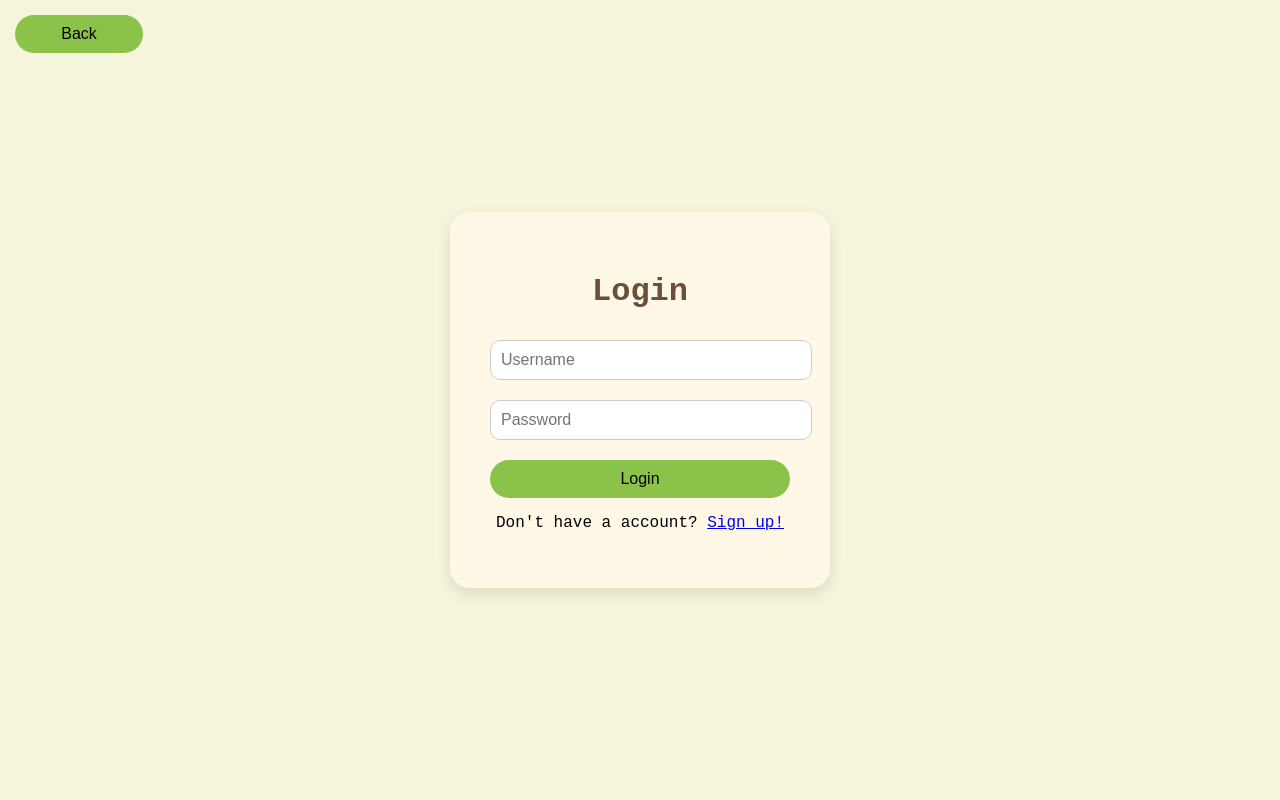
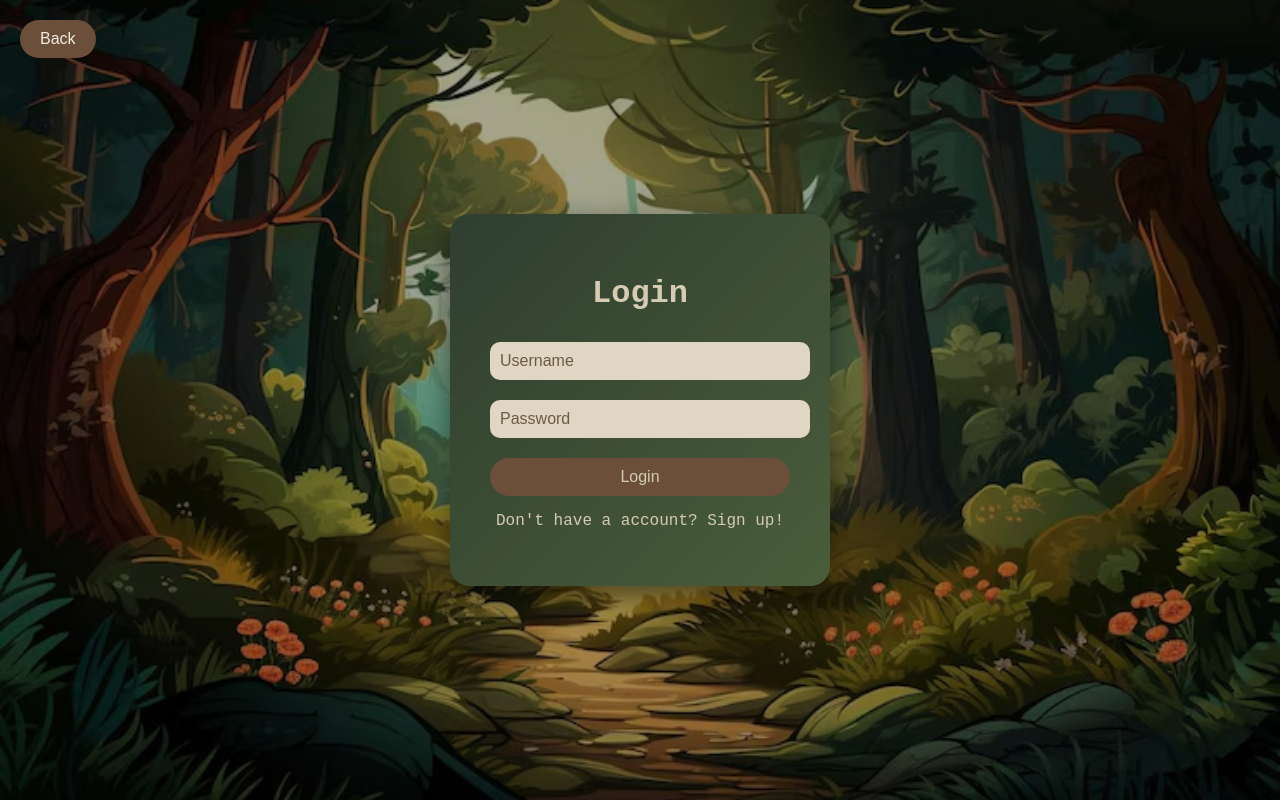
Before and after one commit to carson-fn/BracketBeaver, a React (Vite) app in the folder frontend/: page /login in a window 1280 px wide. Built offline with nearby package versions, Linux system fonts and the light colour scheme; a web font is replaced by a local one.

Commit message:
finished css styling and began password hashing + sign in restrictions

```diff
--- a/frontend/src/pages/landing/LandingPage.tsx
+++ b/frontend/src/pages/landing/LandingPage.tsx
@@ -2,7 +2,6 @@ import React, { useState } from "react";
 import { useNavigate } from "react-router-dom";
 import { callHelloAPI } from "../../api/helloApi";
 import "./styles/landingStyles.css";
-import testImage from "./imgs/test.jpg";
 
 function LandingPage() {
   const [message, setMessage] = useState("");
@@ -18,7 +17,6 @@ function LandingPage() {
 
   return (
     <div className="landing-page">
-      <div className="photo-1"><img src={testImage} alt="test" /></div>
       <div className="landing-card">
         <h1 className="landing-title">Bracket Beaver</h1>
         <h3 className="landing-subtitle">
@@ -35,10 +33,6 @@ function LandingPage() {
 
         <p className="landing-message">{message}</p>
       </div>
-      <div className="photo-2"><img src={testImage} alt="test" /></div>
-      <div className="photo-3"><img src={testImage} alt="test" /></div>
-      <div className="photo-4"><img src={testImage} alt="test" /></div>
-      <div className="photo-5"><img src={testImage} alt="test" /></div>
     </div>
   );
 }
--- a/frontend/src/pages/landing/styles/landingStyles.css
+++ b/frontend/src/pages/landing/styles/landingStyles.css
@@ -1,29 +1,59 @@
 body {
+  margin: 0;
+  padding: 0;
   background-color: #F5F5DC;
   font-family: sans-serif;
 }
 
 .landing-page {
+  position: relative;
+  width: 100%;
+  height: 100vh;
+
+  background-image: url("../../imgs/forest_backround.avif");
+  background-size: cover;
+  background-position: center;
+  background-repeat: no-repeat;
+
+  display: flex;
+  justify-content: center;
+  align-items: center;
   text-align: center;
-  display: grid;
-  grid-template-rows: repeat(2, 1fr);
-  grid-template-columns: repeat(3, 1fr);
-  gap: 50px;
-  margin-top: 100px;
+}
+
+.landing-page::before {
+  content: "";
+  position: absolute;
+  inset: 0;
+  background: rgba(0, 0, 0, 0.35);
+}
+
+.landing-card {
+  position: relative;
+  z-index: 1;
+
+  background: linear-gradient(135deg, #2F3E2F, #4A5D3A);
+  padding: 40px;
+  border-radius: 20px;
+
+  box-shadow: 0 10px 30px rgba(0, 0, 0, 0.5);
+  backdrop-filter: blur(6px);
 }
 
 .landing-title {
   font-size: 3rem;
-  color: #6B4F3A;
+  color: #D6CBB3;
+  margin-bottom: 10px;
 }
 
 .landing-subtitle {
-  color: #A67C52;
-  margin-bottom: 30px;
+  color: #D6CBB3;
+  margin-bottom: 25px;
 }
 
 .landing-button {
-  background-color: #8BC34A;
+  background-color: #6B4F3A;
+  color: #D6CBB3;
   border: none;
   padding: 12px 25px;
   margin: 10px;
@@ -34,17 +64,11 @@ body {
 }
 
 .landing-button:hover {
-  background-color: #7cb342;
+  background-color: #5A3F2C;
   transform: scale(1.05);
 }
 
 .landing-message {
   margin-top: 20px;
-  color: #3E2C23;
+  color: #E0D6C3;
 }
-
-.landing-page img {
-  width: 350px;
-  height: 250px;
-  object-fit: cover;
-}
--- a/frontend/src/pages/login/LoginPage.tsx
+++ b/frontend/src/pages/login/LoginPage.tsx
@@ -19,7 +19,7 @@ function LoginPage() {
       const res = await callLoginAPI(username, password);
 
       if (res.success) {
-        setMessage("Welcome back! 🦫");
+        setMessage("Welcome back!");
       } else {
         setMessage("Invalid credentials");
       }
@@ -54,7 +54,7 @@ function LoginPage() {
           Login
         </button>
 
-        <p>Don't have a account? <a href="/signup">Sign up!</a></p>
+        <p className="signup-link">Don't have a account? <a href="/signup">Sign up!</a></p>
 
         <p className="login-message">{message}</p>
       </div>
--- a/frontend/src/pages/login/styles/loginStyles.css
+++ b/frontend/src/pages/login/styles/loginStyles.css
@@ -1,26 +1,46 @@
 body {
+  margin: 0;
+  padding: 0;
   background-color: #F5F5DC;
   font-family: sans-serif;
 }
 
 .login-page {
+  position: relative;
   display: flex;
   justify-content: center;
   align-items: center;
   height: 100vh;
+
+  background-image: url("../../imgs/forest_backround.avif");
+  background-size: cover;
+  background-position: center;
+  background-repeat: no-repeat;
+}
+
+.login-page::before {
+  content: "";
+  position: absolute;
+  inset: 0;
+  background: rgba(0, 0, 0, 0.35);
 }
 
 .login-card {
-  background-color: #FFF8E7;
+  position: relative;
+  z-index: 1;
+
+  background: linear-gradient(135deg, #2F3E2F, #4A5D3A);
   padding: 40px;
   border-radius: 20px;
   width: 300px;
   text-align: center;
-  box-shadow: 0 6px 15px rgba(0, 0, 0, 0.1);
+
+  box-shadow: 0 10px 30px rgba(0, 0, 0, 0.5);
+  backdrop-filter: blur(6px);
 }
 
 .login-title {
-  color: #6B4F3A;
+  color: #D6CBB3;
   margin-bottom: 20px;
 }
 
@@ -29,12 +49,20 @@ body {
   padding: 10px;
   margin: 10px 0;
   border-radius: 10px;
-  border: 1px solid #ccc;
+  border: none;
   font-size: 1rem;
+
+  background-color: #E0D6C3;
+  color: #2F3E2F;
+}
+
+.login-input::placeholder {
+  color: #6B5A45;
 }
 
 .login-button {
-  background-color: #8BC34A;
+  background-color: #6B4F3A;
+  color: #D6CBB3;
   border: none;
   padding: 10px;
   width: 100%;
@@ -45,27 +73,45 @@ body {
   transition: 0.2s;
 }
 
+.login-button:hover {
+  background-color: #5A3F2C;
+  transform: scale(1.05);
+}
+
 .back-button {
-  background-color: #8BC34A;
   position: absolute;
-  left: 0;
-  top: 0;
+  top: 20px;
+  left: 20px;
+
+  background-color: #6B4F3A;
+  color: #F1EDE1;
   border: none;
-  padding: 10px;
-  width: 10%;
+  padding: 10px 20px;
   border-radius: 20px;
   font-size: 1rem;
   cursor: pointer;
-  margin: 15px;
   transition: 0.2s;
 }
 
-.login-button:hover {
-  background-color: #7cb342;
+.back-button:hover {
+  background-color: #5A3F2C;
   transform: scale(1.05);
+}
+
+.signup-link {
+  color: #D6CBB3;
+}
+
+.signup-link a {
+  color: #D6CBB3;
+  text-transform: underline;
+}
+
+.signup-link a:hover {
+  color: white;
 }
 
 .login-message {
   margin-top: 15px;
-  color: #3E2C23;
+  color: #D6CBB3;
 }
--- a/frontend/src/pages/signup/SignUpPage.tsx
+++ b/frontend/src/pages/signup/SignUpPage.tsx
@@ -18,7 +18,7 @@ function SignUpPage() {
             const res = await callSignupAPI(username, password);
 
             if (res.success) {
-            setMessage("Account created! 🦫");
+            setMessage("Account created!");
             setTimeout(() => navigate("/login"), 1000);
             } else {
             setMessage("Username already exists");
--- a/frontend/src/pages/signup/styles/signupStyles.css
+++ b/frontend/src/pages/signup/styles/signupStyles.css
@@ -1,26 +1,46 @@
 body {
+  margin: 0;
+  padding: 0;
   background-color: #F5F5DC;
   font-family: sans-serif;
 }
 
 .signup-page {
+  position: relative;
   display: flex;
   justify-content: center;
   align-items: center;
   height: 100vh;
+
+  background-image: url("../../imgs/forest_backround.avif");
+  background-size: cover;
+  background-position: center;
+  background-repeat: no-repeat;
+}
+
+.signup-page::before {
+  content: "";
+  position: absolute;
+  inset: 0;
+  background: rgba(0, 0, 0, 0.35);
 }
 
 .signup-card {
-  background-color: #FFF8E7;
+  position: relative;
+  z-index: 1;
+
+  background: linear-gradient(135deg, #2F3E2F, #4A5D3A);
   padding: 40px;
   border-radius: 20px;
   width: 320px;
   text-align: center;
-  box-shadow: 0 6px 15px rgba(0, 0, 0, 0.1);
+
+  box-shadow: 0 10px 30px rgba(0, 0, 0, 0.5);
+  backdrop-filter: blur(6px);
 }
 
 .signup-card h1 {
-  color: #6B4F3A;
+  color: #D6CBB3;
   margin-bottom: 20px;
 }
 
@@ -29,12 +49,20 @@ body {
   padding: 10px;
   margin: 10px 0;
   border-radius: 10px;
-  border: 1px solid #ccc;
+  border: none;
   font-size: 1rem;
+
+  background-color: #E0D6C3;
+  color: #2F3E2F;
+}
+
+.signup-input::placeholder {
+  color: #6B5A45;
 }
 
 .signup-button {
-  background-color: #8BC34A;
+  background-color: #6B4F3A;
+  color: #D6CBB3;
   border: none;
   padding: 10px;
   width: 100%;
@@ -46,11 +74,20 @@ body {
 }
 
 .signup-button:hover {
-  background-color: #7cb342;
+  background-color: #5A3F2C;
   transform: scale(1.05);
 }
 
 .signup-message {
   margin-top: 15px;
-  color: #3E2C23;
+  color: #D6CBB3;
 }
+
+.signup-link a {
+  color: #D6CBB3;
+  text-decoration: none;
+}
+
+.signup-link a:hover {
+  color: #D6CBB3;
+}
```
Also changed, not shown: frontend/src/pages/imgs/forest_backround.avif (added), 1 other file (tests, documents, lock files or other folders).
